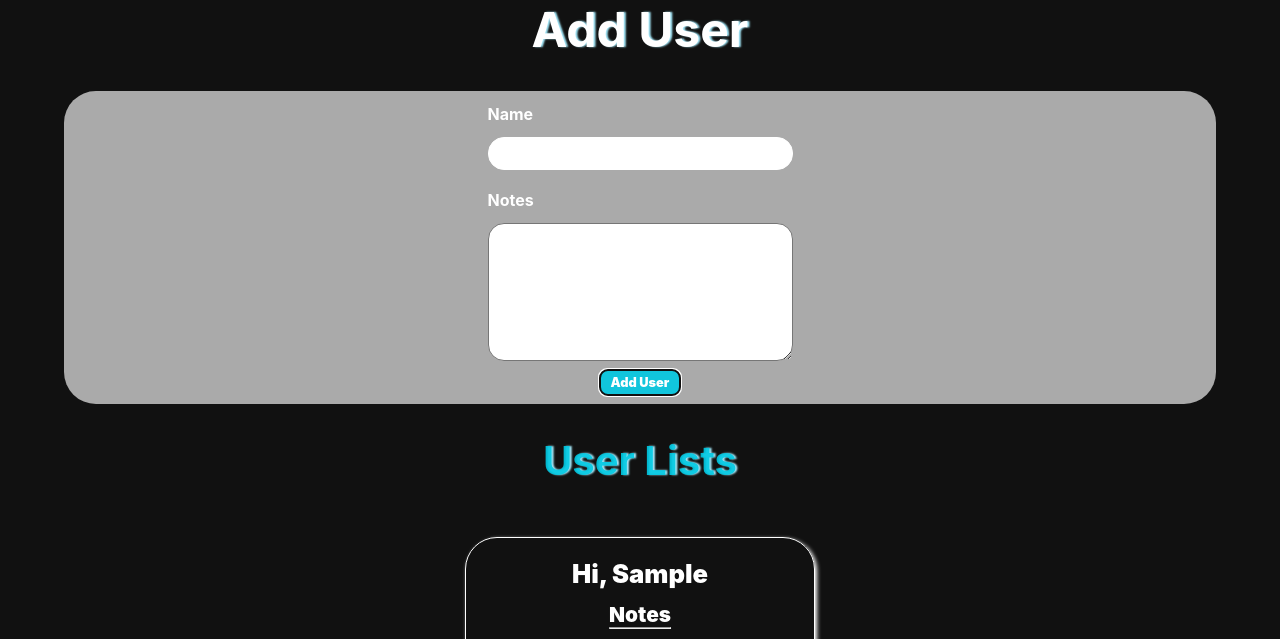
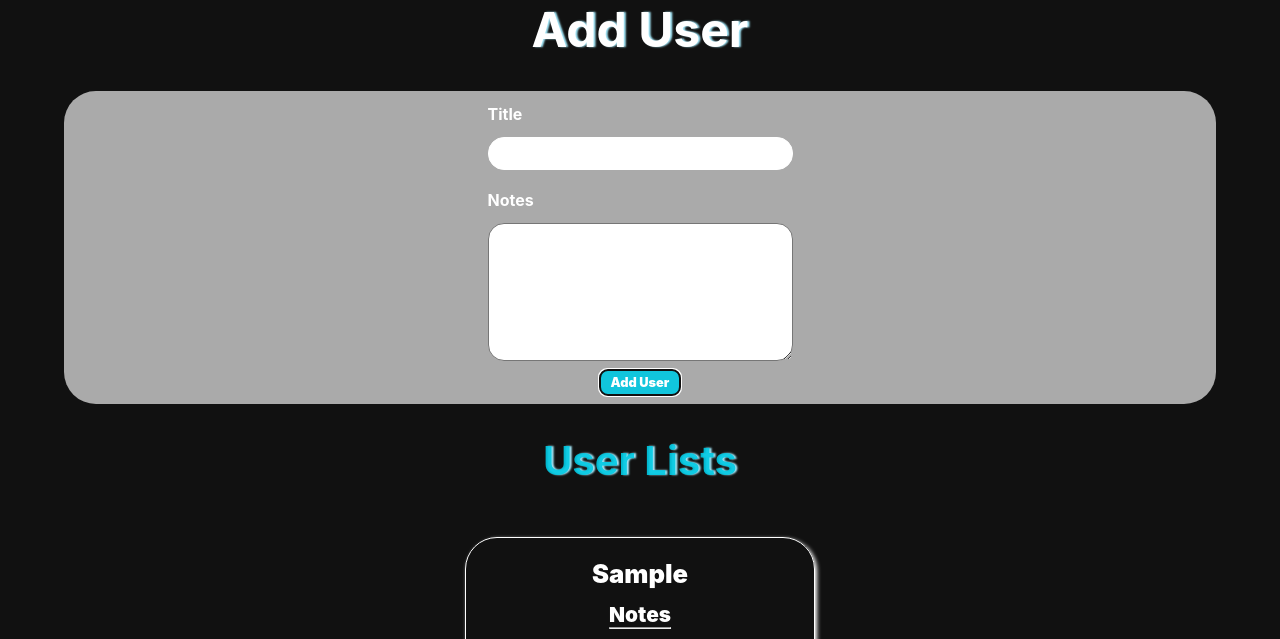
Before and after one commit to Singh8700/userListProject, a React (Vite) app: page / in a window 1280 px wide. Both pictures are taken after typing "Sample", "Sample" into the empty fields and a click on the button "Add User". Shown: the top 639 px of the page. Built offline with nearby package versions, Linux system fonts and the light colour scheme.

Commit message:
first commit

```diff
--- a/src/components/addUser/AddUser.jsx
+++ b/src/components/addUser/AddUser.jsx
@@ -103,7 +103,7 @@ const onUserRemove=(id)=>{
     <div className={`container ${style.addUser}`}>
       <form onSubmit={onSubmitHandler}>
         <lable htmlFor="name">
-         Name
+         Title
         </lable>
           <input type="text" value={names} id="name" onChange={onNameChange}/>
         <lable htmlFor="notes">
--- a/src/components/newUser/NewUser.jsx
+++ b/src/components/newUser/NewUser.jsx
@@ -18,7 +18,7 @@ const NewUser=(props)=>{
           <>
           <li key={item.id}>
           <h4 className={style.h4}>
-          Hi, {item.names}
+          {item.names}
           </h4>
           <h4>
           <span className={style.span}>
```
